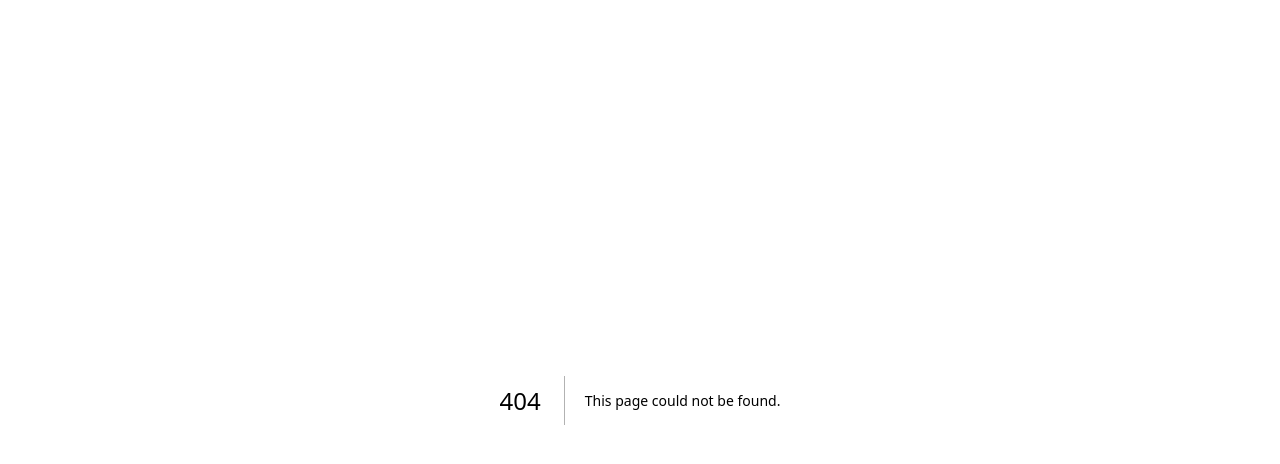
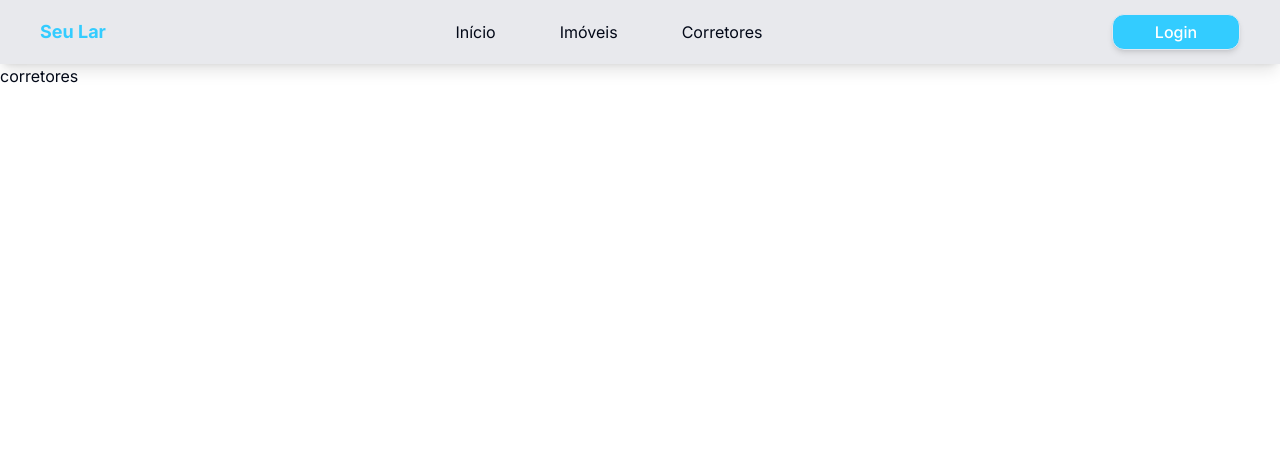
Before and after one commit to isaquerchaves/seu-lar, a Next.js app in the folder front-end/: page /agent in a window 1280 px wide. Before the commit this address had no page. Shown: the top 464 px of the page. Built offline with nearby package versions, Linux system fonts and the light colour scheme; no server answers.

Commit message:
feat: add Agent page

```diff
--- /dev/null
+++ b/front-end/src/app/agent/page.tsx
@@ -0,0 +1,13 @@
+"use client";
+import Header from "@/components/Header";
+
+const Agent = () => {
+  return (
+    <div>
+      <Header />
+      corretores
+    </div>
+  );
+};
+
+export default Agent;
```
